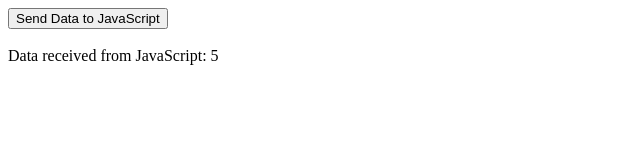
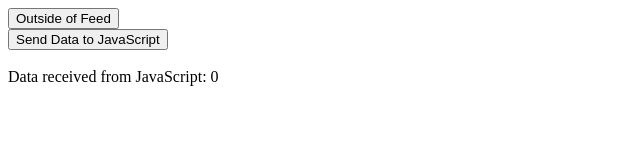
Before and after one commit to xura/bridge, a website built with webpack: page index.html in a window 1280 px wide. Shown: the whole page, without its empty margins (0-640 px from the left). Built offline with Linux system fonts and the light colour scheme.

Commit message:
attempting to do a singleton pattern with emporium

```diff
--- a/index.html
+++ b/index.html
@@ -6,6 +6,7 @@
     <script type="text/javascript" src="dist/main.js"></script>
 </head>
 <body>
-    <feed-div></feed-div>
+<button onclick="add()">Outside of Feed</button>
+<feed-div></feed-div>
 </body>
 </html>
--- a/package.json
+++ b/package.json
@@ -10,7 +10,8 @@
   "license": "MIT",
   "private": false,
   "dependencies": {
-    "@xura/feed": "git+https://git@github.com/xura/feed.git"
+    "@xura/feed": "git+https://git@github.com/xura/feed.git",
+    "@xura/emporium": "git+https://git@github.com/xura/emporium.git"
   },
   "devDependencies": {
     "webpack": "^4.40.2",
--- a/src/index.js
+++ b/src/index.js
@@ -1 +1,8 @@
 import '@xura/feed';
+import emporium from '@xura/emporium';
+
+const add = function() {
+    emporium.add();
+};
+
+window.add = add;
```
Also changed, not shown: dist/main.js, 1 other file.
